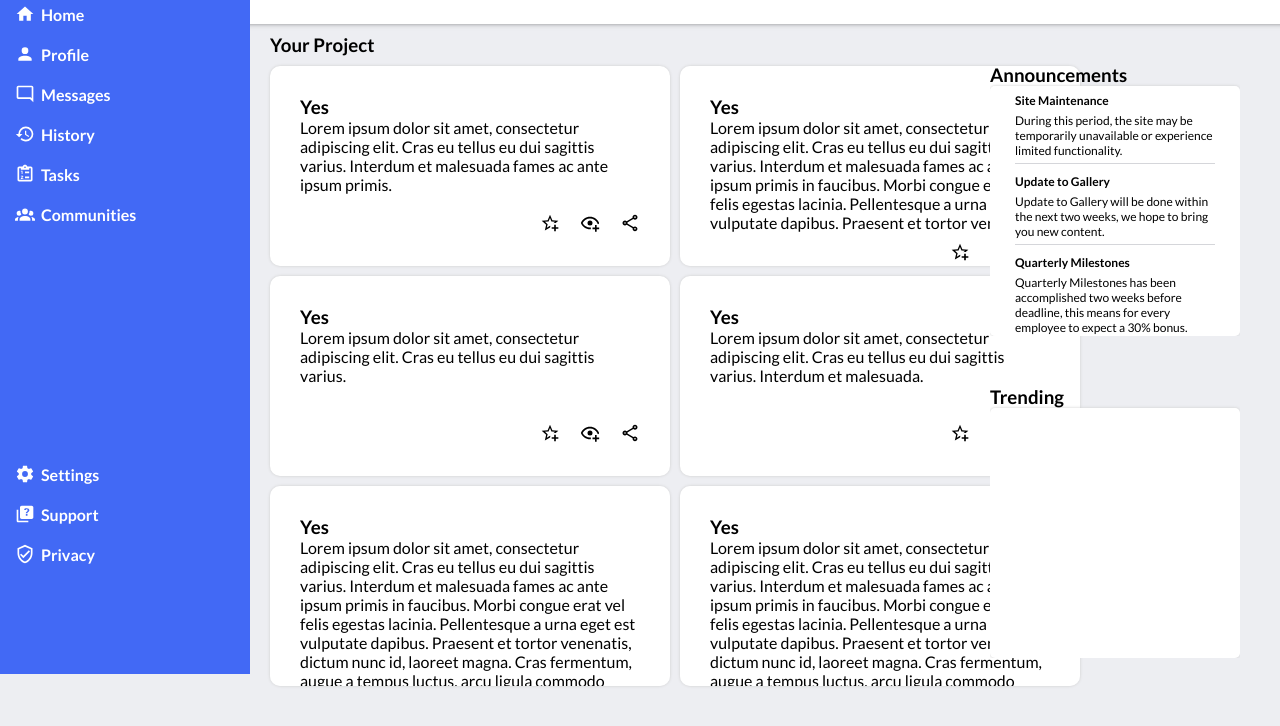
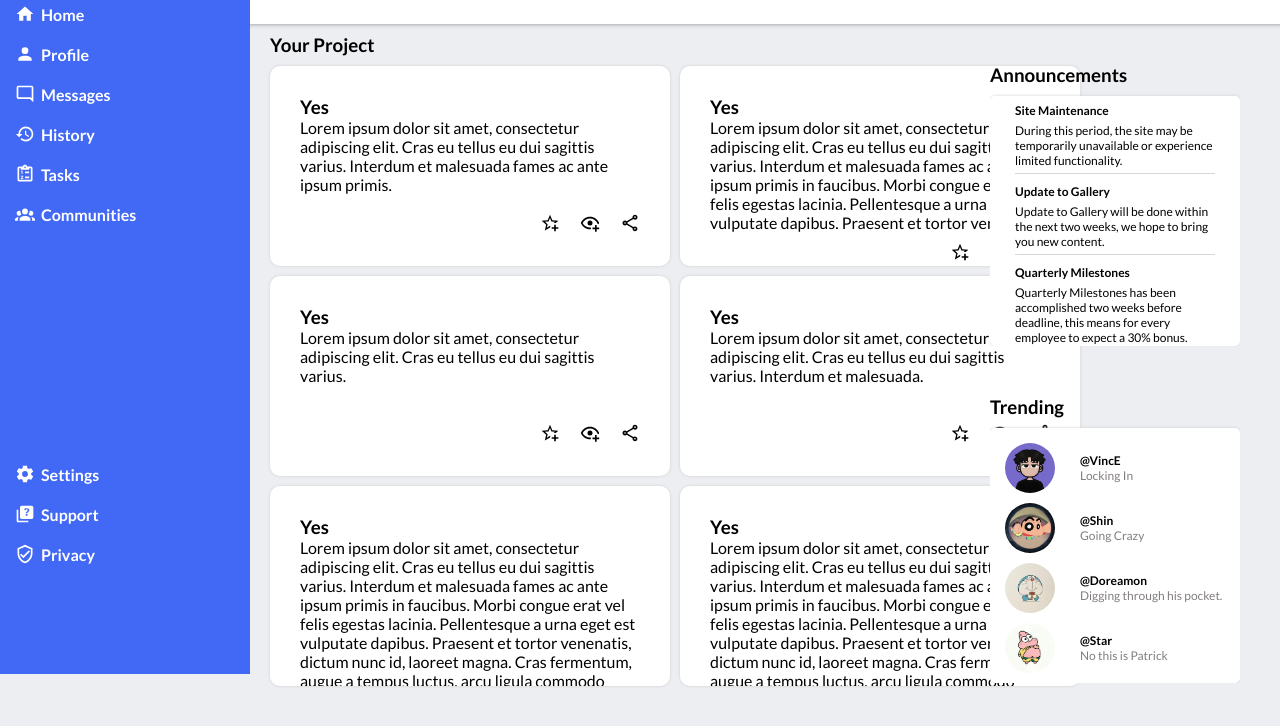
Before and after one commit to VincECodesNicely/Admin-Dashboard, a plain HTML site: page index.html in a window 1280 px wide. Shown: the part 126-852 px from the top of the page. Drawn offline with Linux system fonts and the light colour scheme.

Commit message:
trending profile done

```diff
--- a/index.html
+++ b/index.html
@@ -215,7 +215,7 @@
       </div>
       <div class="bulletin-board">
         <div class="news-container">
-          <h3>Announcements</h3>
+          <h3 class="announcement-h3">Announcements</h3>
           <div class="announcement-board">
             <div class="announcement-content">
               <div class="headliner">
@@ -247,11 +247,42 @@
           </div>
         </div>
         <div class="news-container">
-          <h3>Trending</h3>
+          <h3 class="trend-h3">Trending</h3>
           <div class="trending-board">
-            <div class="trending-profile"></div>
-            <div class="trending-profile"></div>
-            <div class="trending-profile"></div>
+            <div class="trending-profile">
+              <img src="imgs/profile-img/magnify.jpeg" />
+              <div class="status">
+                <h3 class="at">@VincE</h3>
+                <p>Locking In</p>
+              </div>
+            </div>
+            <div class="trending-profile">
+              <img
+                src="imgs/profile-img/629ece040a706529cf9747e0e2578d4f.jpg"
+              />
+              <div class="status">
+                <h3>@Shin</h3>
+                <p>Going Crazy</p>
+              </div>
+            </div>
+            <div class="trending-profile">
+              <img
+                src="imgs/profile-img/ee533dea4f86af8699e7963f5668e34a.jpg"
+              />
+              <div class="status">
+                <h3>@Doreamon</h3>
+                <p>Digging through his pocket.</p>
+              </div>
+            </div>
+            <div class="trending-profile">
+              <img
+                src="imgs/profile-img/56f6eb7f43ebfba60b35427a963768ca.jpg"
+              />
+              <div class="status">
+                <h3>@Star</h3>
+                <p>No this is Patrick</p>
+              </div>
+            </div>
           </div>
         </div>
       </div>
--- a/styles.css
+++ b/styles.css
@@ -253,6 +253,13 @@ input {
   margin-right: 10px;
   overflow-y: hidden;
 }
+.announcement-h3 {
+  padding-bottom: 10px;
+}
+
+.trend-h3 {
+  padding-bottom: 10px;
+}
 
 .announcement-board {
   display: flex;
@@ -294,10 +301,34 @@ input {
 
 .trending-board {
   background-color: white;
-  height: 250px;
+  height: 255px;
   width: 250px;
   -moz-box-shadow: 0 0 3px #ccc;
   -webkit-box-shadow: 0 0 3px #ccc;
   box-shadow: 0 0 3px #ccc;
   border-radius: 5px;
+  padding: 10px;
 }
+
+.trending-profile {
+  display: grid;
+  grid-template-columns: 1fr 2fr;
+  padding-top: 5px;
+  padding-bottom: 5px;
+  padding-left: 5px;
+  align-items: center;
+}
+
+.status h3 {
+  font-size: 12px;
+}
+
+.status p {
+  font-size: 12px;
+  color: rgb(130, 126, 126);
+}
+
+.trending-profile img {
+  width: 50px;
+  border-radius: 50%;
+}
```
Also changed, not shown: imgs/profile-img/56f6eb7f43ebfba60b35427a963768ca.jpg (added), imgs/profile-img/629ece040a706529cf9747e0e2578d4f.jpg (added), imgs/profile-img/ee533dea4f86af8699e7963f5668e34a.jpg (added).
